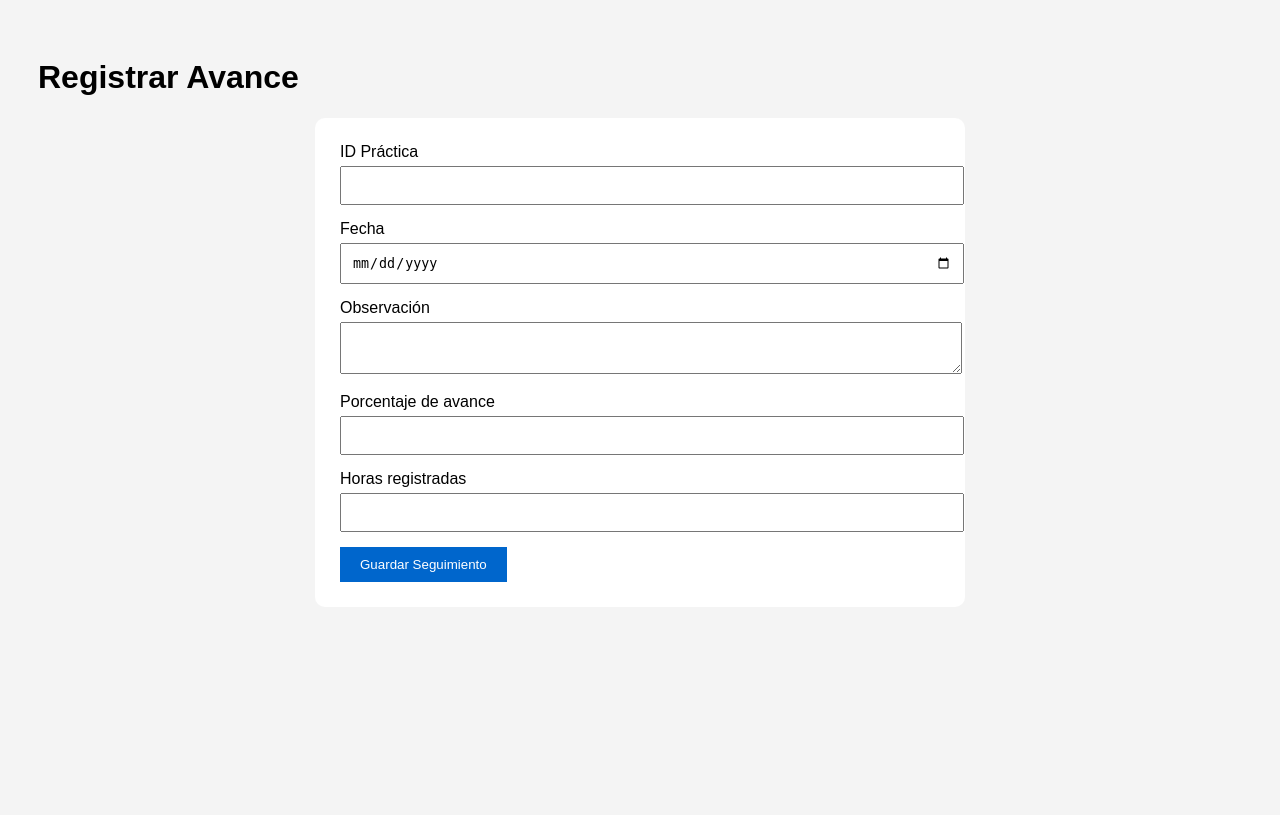
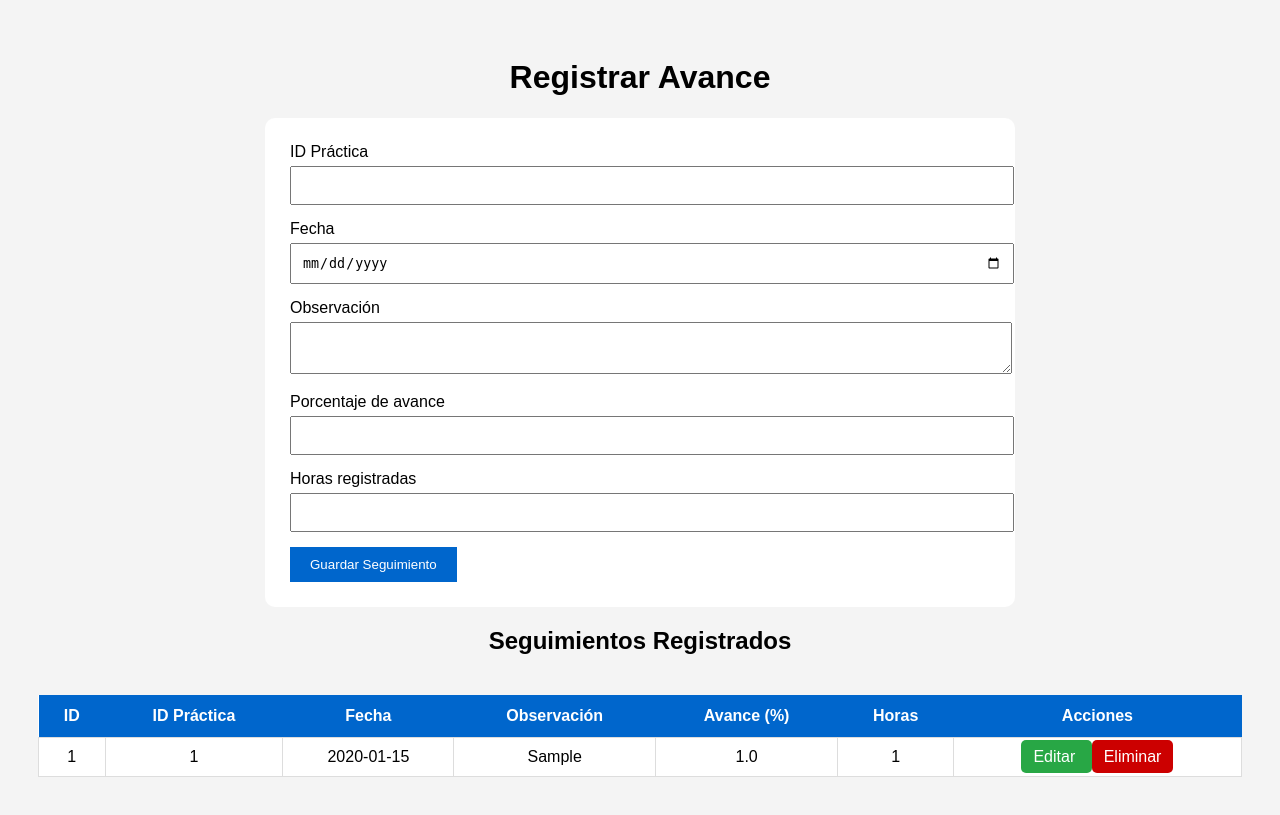
Before and after one commit to 87iver/SGPP, a Flask app: page /seguimiento-form in a window 1280 px wide. Before the commit the page ends 582 px from the top, so only its background shows below. Run offline with Flask 3, Linux system fonts and the light colour scheme; tables that the repository leaves empty hold one stand-in row (values such as "Sample post").

Commit message:
Agregar interfaz de gestion de seguimiento

```diff
--- a/app/routes/seguimiento.py
+++ b/app/routes/seguimiento.py
@@ -1,23 +1,28 @@
 #seguimineto.py
-from flask import Blueprint, request, jsonify
+from flask import Blueprint, request, jsonify, render_template, redirect
 from datetime import datetime
 from app import db
 from app.models import Seguimiento
-from flask import render_template
-from flask_jwt_extended import (jwt_required)
+from flask_jwt_extended import jwt_required
 
 seguimiento_bp = Blueprint(
     'seguimiento',
     __name__
 )
 
+
 @seguimiento_bp.route('/seguimiento-form')
 def formulario():
 
+    seguimientos = Seguimiento.query.all()
+
     return render_template(
-        'seguimiento.html'
+        'seguimiento.html',
+        seguimientos=seguimientos
     )
 
+
+# GET TODOS
 @seguimiento_bp.route('/seguimiento', methods=['GET'])
 def listar_seguimientos():
 
@@ -32,69 +37,42 @@ def listar_seguimientos():
             "practica": s.id_practica,
             "fecha": str(s.fecha),
             "observacion": s.observacion,
-            "avance": s.porcentaje_avance
+            "avance": s.porcentaje_avance,
+            "horas": s.horas_registradas
         })
 
     return jsonify(resultado)
 
 
+# GET UNO
 @seguimiento_bp.route(
     '/seguimiento/<int:id>',
-    methods=['PUT']
+    methods=['GET']
 )
-@jwt_required()
-def actualizar_seguimiento(id):
-
-    datos = request.get_json()
+def obtener_seguimiento(id):
 
     seguimiento = Seguimiento.query.get(id)
 
     if not seguimiento:
         return jsonify({
-            "error":"No encontrado"
-        }),404
-
-    seguimiento.observacion = datos["observacion"]
-
-    seguimiento.porcentaje_avance = datos["porcentaje_avance"]
-
-    seguimiento.horas_registradas = datos["horas_registradas"]
-
-    db.session.commit()
+            "error": "No encontrado"
+        }), 404
 
     return jsonify({
-        "mensaje":"Actualizado"
-    })
-
-@seguimiento_bp.route(
-    '/seguimiento/<int:id>',
-    methods=['DELETE']
-)
-@jwt_required()
-def eliminar_seguimiento(id):
-
-    seguimiento = Seguimiento.query.get(id)
-
-    if not seguimiento:
-        return jsonify({
-            "error":"No encontrado"
-        }),404
-
-    db.session.delete(seguimiento)
-
-    db.session.commit()
-
-    return jsonify({
-        "mensaje":"Eliminado"
+        "id": seguimiento.id_seguimiento,
+        "practica": seguimiento.id_practica,
+        "fecha": str(seguimiento.fecha),
+        "observacion": seguimiento.observacion,
+        "avance": seguimiento.porcentaje_avance,
+        "horas": seguimiento.horas_registradas
     })
 
 
-
+# POST
 @seguimiento_bp.route(
     '/seguimiento',
     methods=['POST']
 )
-@jwt_required()
 def registrar_avance():
 
     datos = request.form
@@ -113,28 +91,71 @@ def registrar_avance():
     db.session.add(nuevo)
     db.session.commit()
 
-    return jsonify({
-        "mensaje":
-        "Seguimiento registrado correctamente"
-    })
+    return redirect('/seguimiento-form')
 
+
+# PUT
 @seguimiento_bp.route(
     '/seguimiento/<int:id>',
-    methods=['GET']
+    methods=['PUT']
 )
-def obtener_seguimiento(id):
+@jwt_required()
+def actualizar_seguimiento(id):
+
+    datos = request.get_json()
 
     seguimiento = Seguimiento.query.get(id)
 
     if not seguimiento:
         return jsonify({
-            "error":"No encontrado"
-        }),404
+            "error": "No encontrado"
+        }), 404
+
+    seguimiento.observacion = datos["observacion"]
+    seguimiento.porcentaje_avance = datos["porcentaje_avance"]
+    seguimiento.horas_registradas = datos["horas_registradas"]
+
+    db.session.commit()
 
     return jsonify({
-        "id": seguimiento.id_seguimiento,
-        "practica": seguimiento.id_practica,
-        "fecha": str(seguimiento.fecha),
-        "observacion": seguimiento.observacion,
-        "avance": seguimiento.porcentaje_avance
+        "mensaje": "Actualizado"
     })
+
+
+# DELETE
+@seguimiento_bp.route(
+    '/seguimiento/<int:id>',
+    methods=['DELETE']
+)
+@jwt_required()
+def eliminar_seguimiento(id):
+
+    seguimiento = Seguimiento.query.get(id)
+
+    if not seguimiento:
+        return jsonify({
+            "error": "No encontrado"
+        }), 404
+
+    db.session.delete(seguimiento)
+    db.session.commit()
+
+    return jsonify({
+        "mensaje": "Eliminado"
+    })
+
+
+# ELIMINAR DESDE INTERFAZ
+@seguimiento_bp.route(
+    '/seguimiento/eliminar/<int:id>'
+)
+def eliminar_web(id):
+
+    seguimiento = Seguimiento.query.get(id)
+
+    if seguimiento:
+
+        db.session.delete(seguimiento)
+        db.session.commit()
+
+    return redirect('/seguimiento-form')
--- a/app/templates/seguimiento.html
+++ b/app/templates/seguimiento.html
@@ -7,14 +7,18 @@
 <style>
 
 body{
-    font-family:Arial;
+    font-family: Arial;
     background:#f4f4f4;
     padding:30px;
 }
 
+h1,h2{
+    text-align:center;
+}
+
 form{
     background:white;
-    max-width:600px;
+    max-width:700px;
     margin:auto;
     padding:25px;
     border-radius:10px;
@@ -36,6 +40,45 @@ button{
     cursor:pointer;
 }
 
+table{
+    width:100%;
+    border-collapse:collapse;
+    background:white;
+    margin-top:40px;
+}
+
+th{
+    background:#0066cc;
+    color:white;
+    padding:12px;
+}
+
+td{
+    padding:10px;
+    border:1px solid #ddd;
+    text-align:center;
+}
+
+tr:nth-child(even){
+    background:#f9f9f9;
+}
+
+.btn-eliminar{
+    background:#cc0000;
+    text-decoration:none;
+    color:white;
+    padding:8px 12px;
+    border-radius:5px;
+}
+
+.btn-editar{
+    background:#28a745;
+    text-decoration:none;
+    color:white;
+    padding:8px 12px;
+    border-radius:5px;
+}
+
 </style>
 
 </head>
@@ -47,19 +90,19 @@ button{
 <form action="/seguimiento" method="POST">
 
     <label>ID Práctica</label>
-    <input type="number" name="id_practica">
+    <input type="number" name="id_practica" required>
 
     <label>Fecha</label>
-    <input type="date" name="fecha">
+    <input type="date" name="fecha" required>
 
     <label>Observación</label>
-    <textarea name="observacion"></textarea>
+    <textarea name="observacion" required></textarea>
 
     <label>Porcentaje de avance</label>
-    <input type="number" name="porcentaje_avance">
+    <input type="number" name="porcentaje_avance" required>
 
     <label>Horas registradas</label>
-    <input type="number" name="horas_registradas">
+    <input type="number" name="horas_registradas" required>
 
     <button type="submit">
         Guardar Seguimiento
@@ -67,5 +110,63 @@ button{
 
 </form>
 
+<h2>Seguimientos Registrados</h2>
+
+<table>
+
+    <thead>
+        <tr>
+            <th>ID</th>
+            <th>ID Práctica</th>
+            <th>Fecha</th>
+            <th>Observación</th>
+            <th>Avance (%)</th>
+            <th>Horas</th>
+            <th>Acciones</th>
+        </tr>
+    </thead>
+
+    <tbody>
+
+    {% for s in seguimientos %}
+
+        <tr>
+
+            <td>{{ s.id_seguimiento }}</td>
+
+            <td>{{ s.id_practica }}</td>
+
+            <td>{{ s.fecha }}</td>
+
+            <td>{{ s.observacion }}</td>
+
+            <td>{{ s.porcentaje_avance }}</td>
+
+            <td>{{ s.horas_registradas }}</td>
+
+            <td>
+
+                <a href="#" class="btn-editar">
+                    Editar
+                </a>
+
+                <a
+                    href="/seguimiento/eliminar/{{ s.id_seguimiento }}"
+                    class="btn-eliminar"
+                    onclick="return confirm('¿Desea eliminar este seguimiento?')"
+                >
+                    Eliminar
+                </a>
+
+            </td>
+
+        </tr>
+
+    {% endfor %}
+
+    </tbody>
+
+</table>
+
 </body>
 </html>
```
